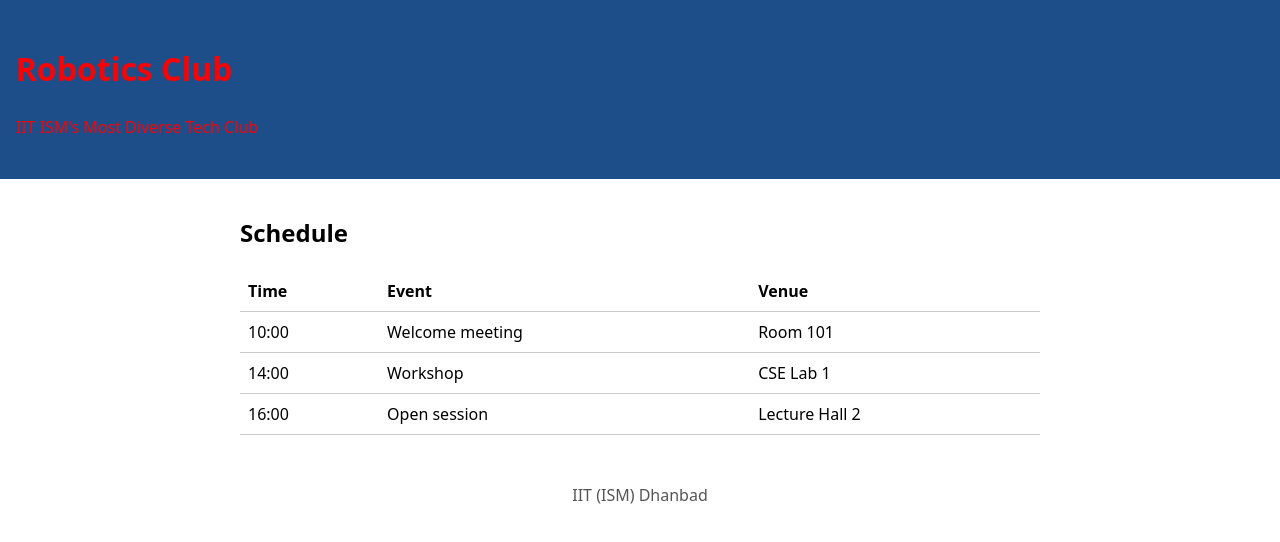
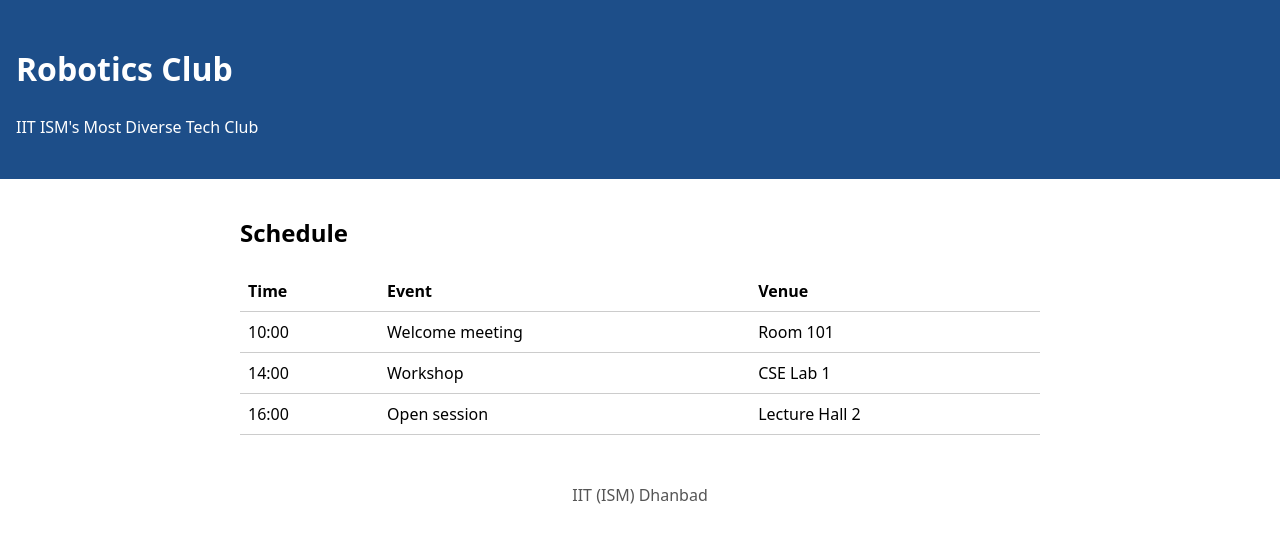
Before and after one commit to thejeshreddyism/club-page, a plain HTML site: page index.html in a window 1280 px wide. Drawn offline with Linux system fonts and the light colour scheme.

Commit message:
Revert "Try a red header"
This reverts commit a75ab72ceb92a80d88526d7dc31d34c50e8ae523.

```diff
--- a/style.css
+++ b/style.css
@@ -1,5 +1,5 @@
 body { margin: 0; font-family: system-ui, sans-serif; line-height: 1.5; }
-.site-header { background: #1d4e89; color: red; padding: 1.5rem 1rem; }
+.site-header { background: #1d4e89; color: white; padding: 1.5rem 1rem; }
 main { max-width: 50rem; margin: 0 auto; padding: 1rem; }
 table { width: 100%; border-collapse: collapse; }
 th, td { text-align: left; padding: 0.5rem; border-bottom: 1px solid #ccc; }
```
